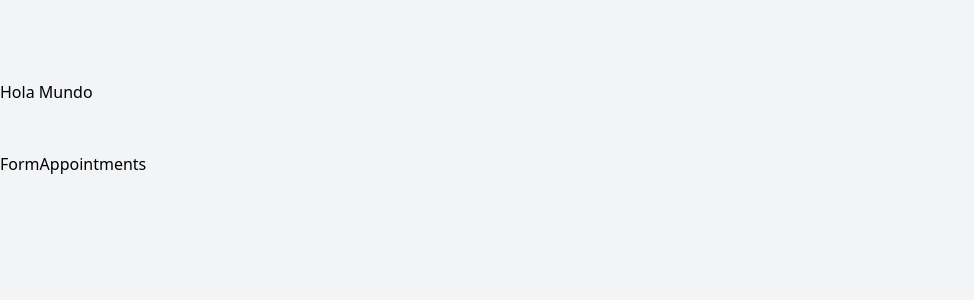
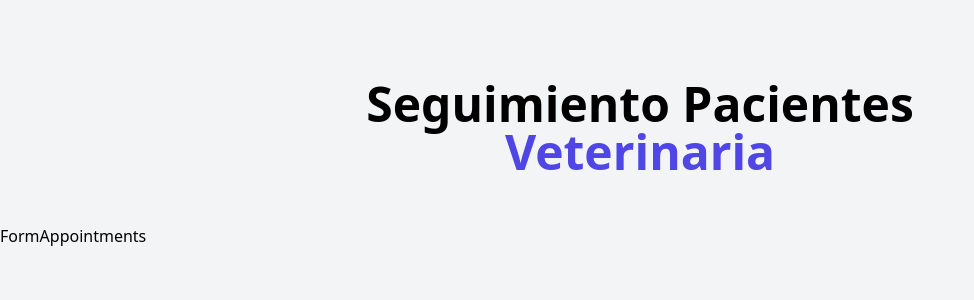
Before and after one commit to jesusrobot/Vet-Appointments, a React (Vite) app: page / in a window 1280 px wide. Shown: the top 300 px of the page, without its empty margins (0-974 px from the left). Built offline with nearby package versions, Linux system fonts and the light colour scheme.

Commit message:
added header component

```diff
--- a/src/App.jsx
+++ b/src/App.jsx
@@ -1,7 +1,9 @@
+import Header from './components/Header'
+
 function App() {
   return (
     <div className="container mx-auto mt-20">
-      <h1>Hola Mundo</h1>
+      <Header />
       <main className="mt-12 md:flex">
         <h2>Form</h2>
         <h2>Appointments</h2>
--- /dev/null
+++ b/src/components/Header.jsx
@@ -0,0 +1,10 @@
+function Header() {
+  return (
+    <h1 className="md:w-1/2 mx-auto text-5xl text-center font-black">
+      Seguimiento Pacientes {}
+      <span className="text-indigo-600">Veterinaria</span>
+    </h1>
+  )
+}
+
+export default Header
```
